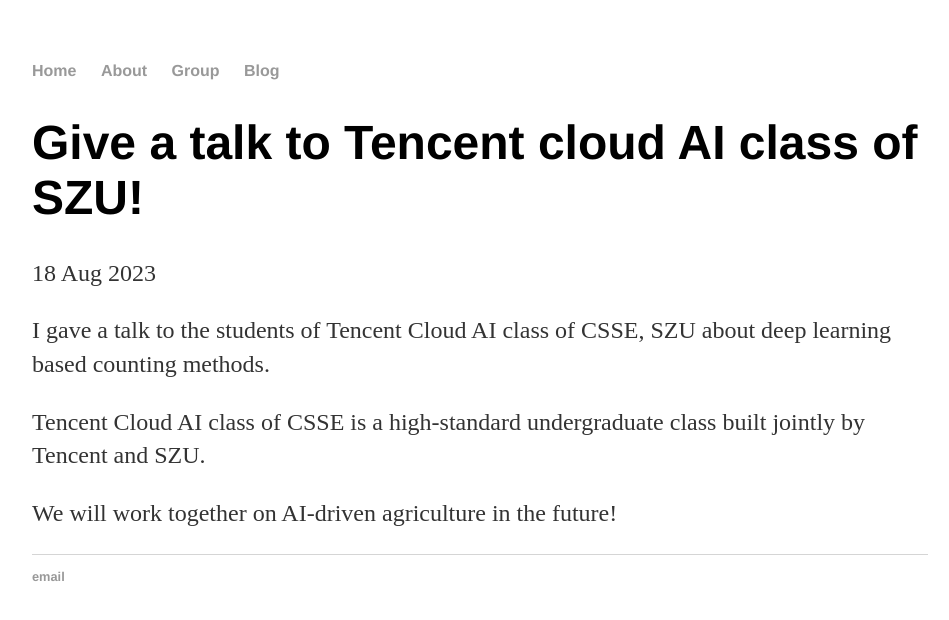
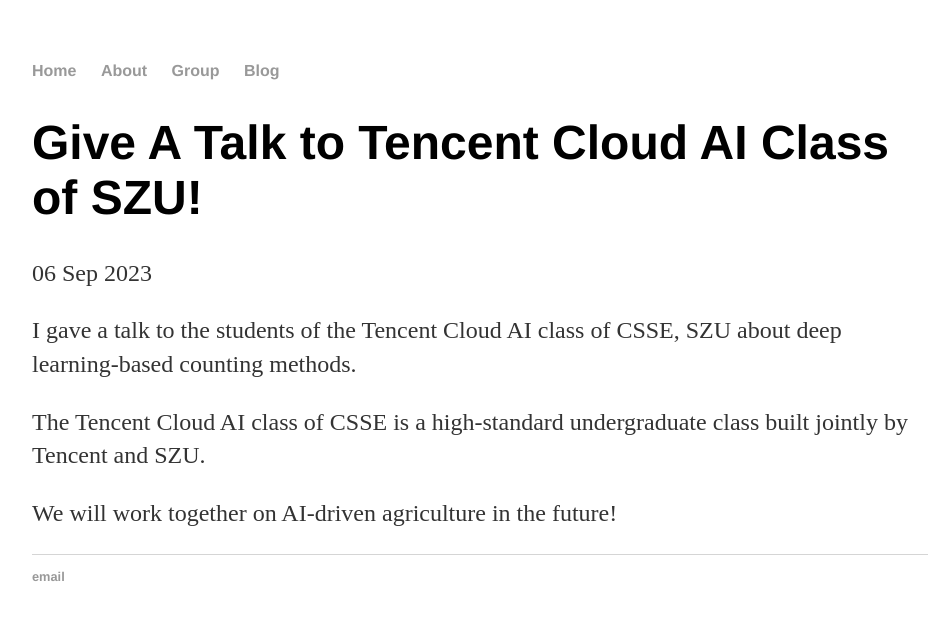
Before and after one commit to zqyq/zqyq.github.io, a Jekyll site: the page built from _posts/2023-09-06-Talk1.md, in a window 1280 px wide. Shown: the top 620 px of the page, without its empty margins (160-1109 px from the left). Built offline with Jekyll 4.4.1, drawn with Linux system fonts in a browser that asks for light colours.

Commit message:
Update 2023-09-06-Talk1.md

```diff
--- a/_posts/2023-09-06-Talk1.md
+++ b/_posts/2023-09-06-Talk1.md
@@ -1,13 +1,13 @@
 ---
 layout: post
-title: "Give a talk to Tencent cloud AI class of SZU!"
-date: 2023-08-18
+title: "Give A Talk to Tencent Cloud AI Class of SZU!"
+date: 2023-09-06
 ---
 <p>
-I gave a talk to the students of Tencent Cloud AI class of CSSE, SZU about deep learning based counting methods.
+I gave a talk to the students of the Tencent Cloud AI class of CSSE, SZU about deep learning-based counting methods.
  </p>
 
 
-Tencent Cloud AI class of CSSE is a high-standard undergraduate class built jointly by Tencent and SZU.
+The Tencent Cloud AI class of CSSE is a high-standard undergraduate class built jointly by Tencent and SZU.
 
 We will work together on AI-driven agriculture in the future!
```
